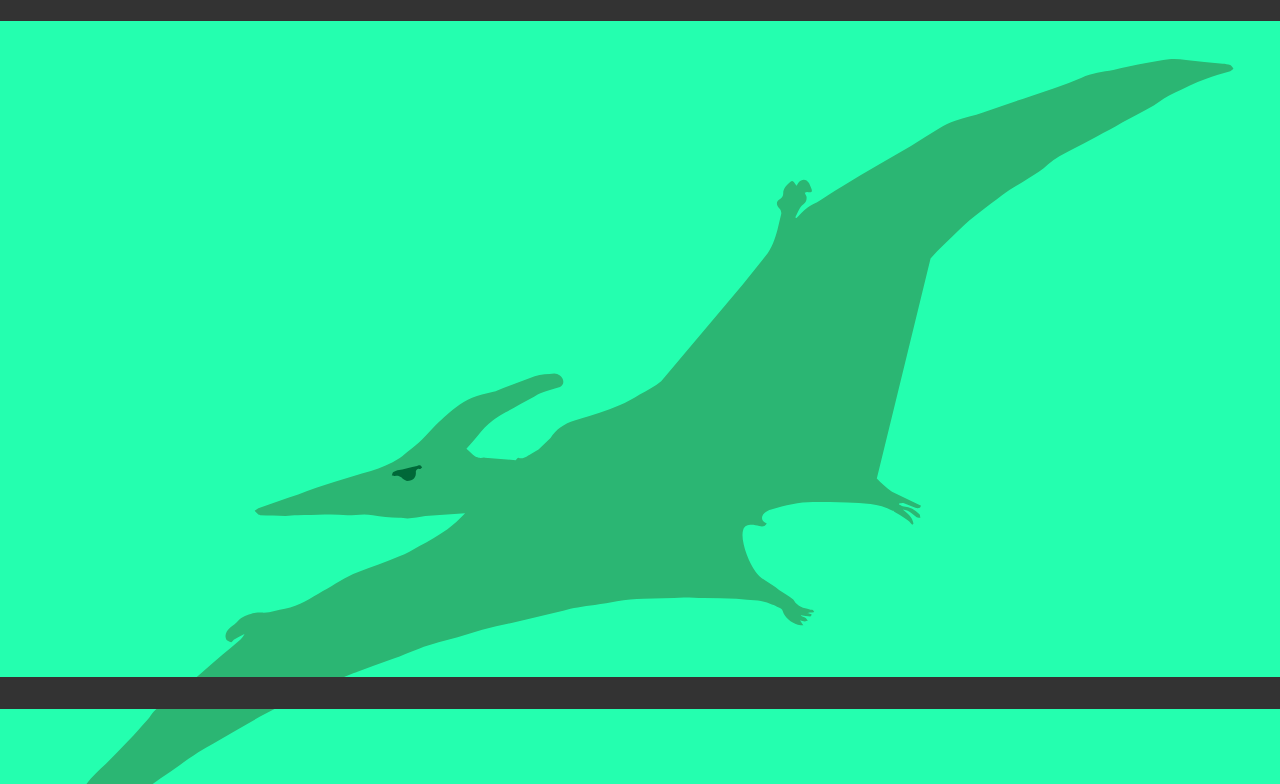
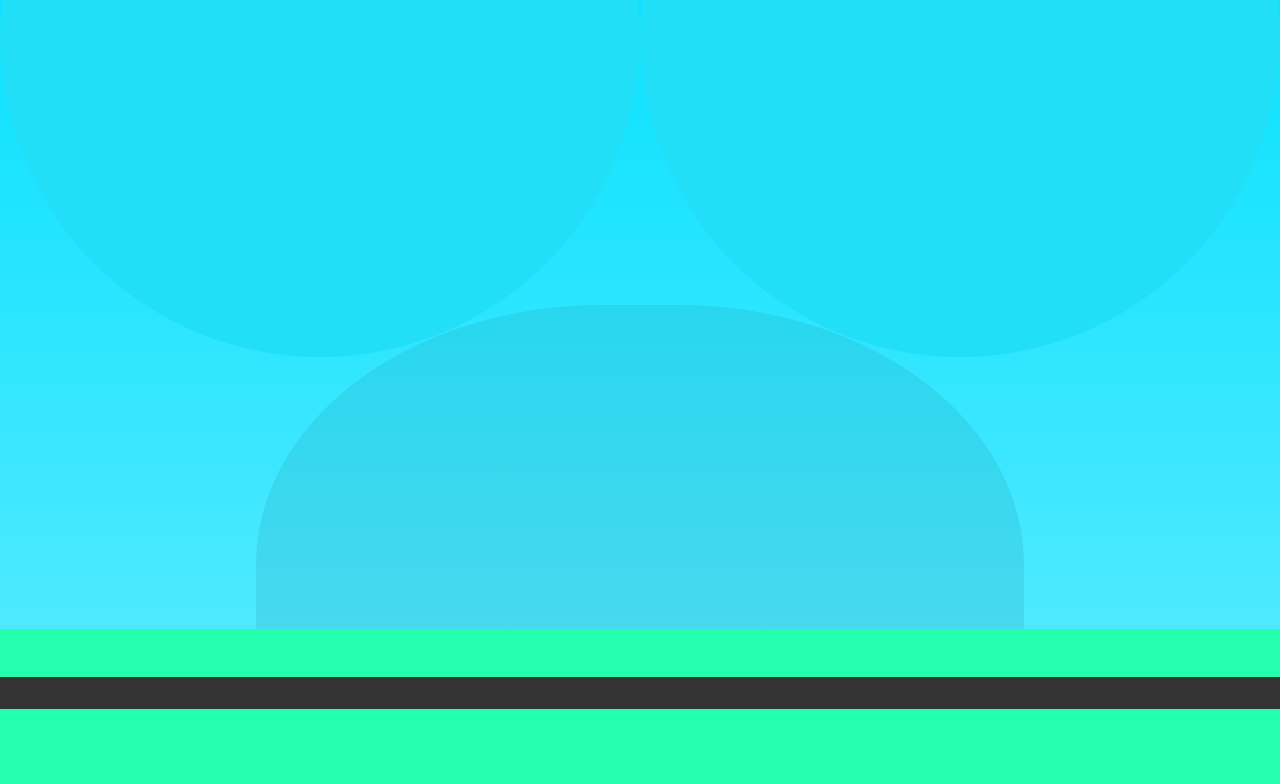
Before and after one commit to pollardld/pollardld.github.io, a plain HTML site: page index.html in a window 1280 px wide. Shown: the part 91-875 px from the top of the page. Drawn offline with Linux system fonts and the light colour scheme.

Commit message:
Styles for scene

```diff
--- a/index.html
+++ b/index.html
@@ -7,9 +7,7 @@
     <link rel="stylesheet" href="styles.css">
 </head>
 <body>
-    <header>
-        <h1>Welcome to My Portfolio</h1>
-    </header>
+    <header></header>
     <main>
         <div class="pteranodon">
             <svg version="1.1" xmlns="http://www.w3.org/2000/svg" xmlns:xlink="http://www.w3.org/1999/xlink"
--- a/styles.css
+++ b/styles.css
@@ -6,14 +6,60 @@ body {
 }
 
 header {
-    background-color: #333;
-    color: #fff;
-    padding: 1rem 0;
+    background: -ms-linear-gradient(top, #00e1ff 0%, #4ee9ff 100%);
+    background: linear-gradient(to bottom, #00e1ff 0%, #4ee9ff 100%);
+    color: #27747f;
+    height: 22em;
+    margin: 0 auto;
+    overflow: hidden;
+    padding: 8em 1rem 0;
+    position: relative;
     text-align: center;
+    z-index: -1
 }
 
-main {
-    padding: 2rem;
+header {
+    height: 80vh;
+    padding: 10vh 1rem 0
+}
+
+header:after {
+    background: rgba(17, 79, 95, 0.1);
+    border-radius: 45%;
+    content: '';
+    height: 45vw;
+    left: 20%;
+    position: absolute;
+    top: 55%;
+    width: 60%;
+    z-index: -1
+}
+
+.pteranodon {
+    padding-top: 10em;
+    top: -90vh
+}
+
+.pteranodon:after {
+    height: 16em
+}
+
+main:before,
+main:after {
+    background: #22dff8;
+    border-radius: 50%;
+    content: '';
+    height: 50vw;
+    left: 0;
+    position: absolute;
+    top: -15vw;
+    width: 50vw;
+    z-index: -1
+}
+
+main:after {
+    left: auto;
+    right: 0
 }
 
 footer {
```
